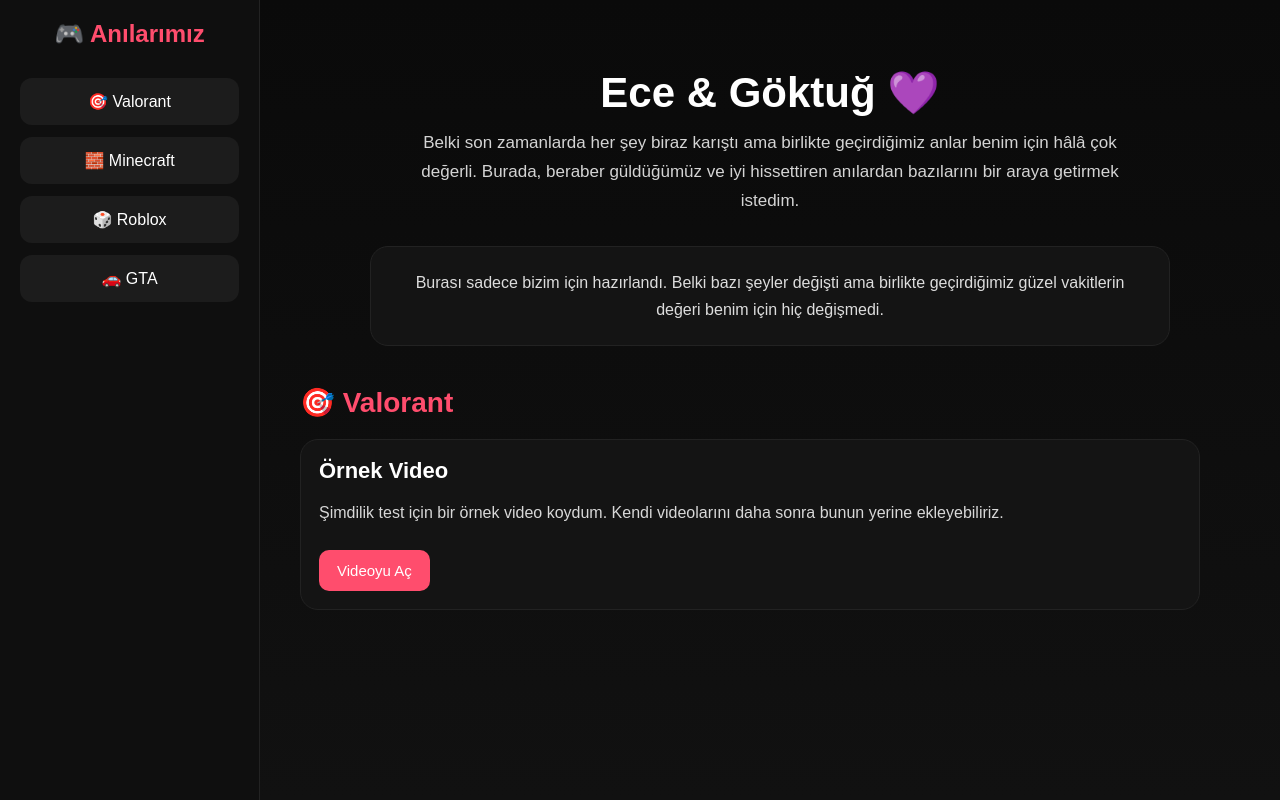
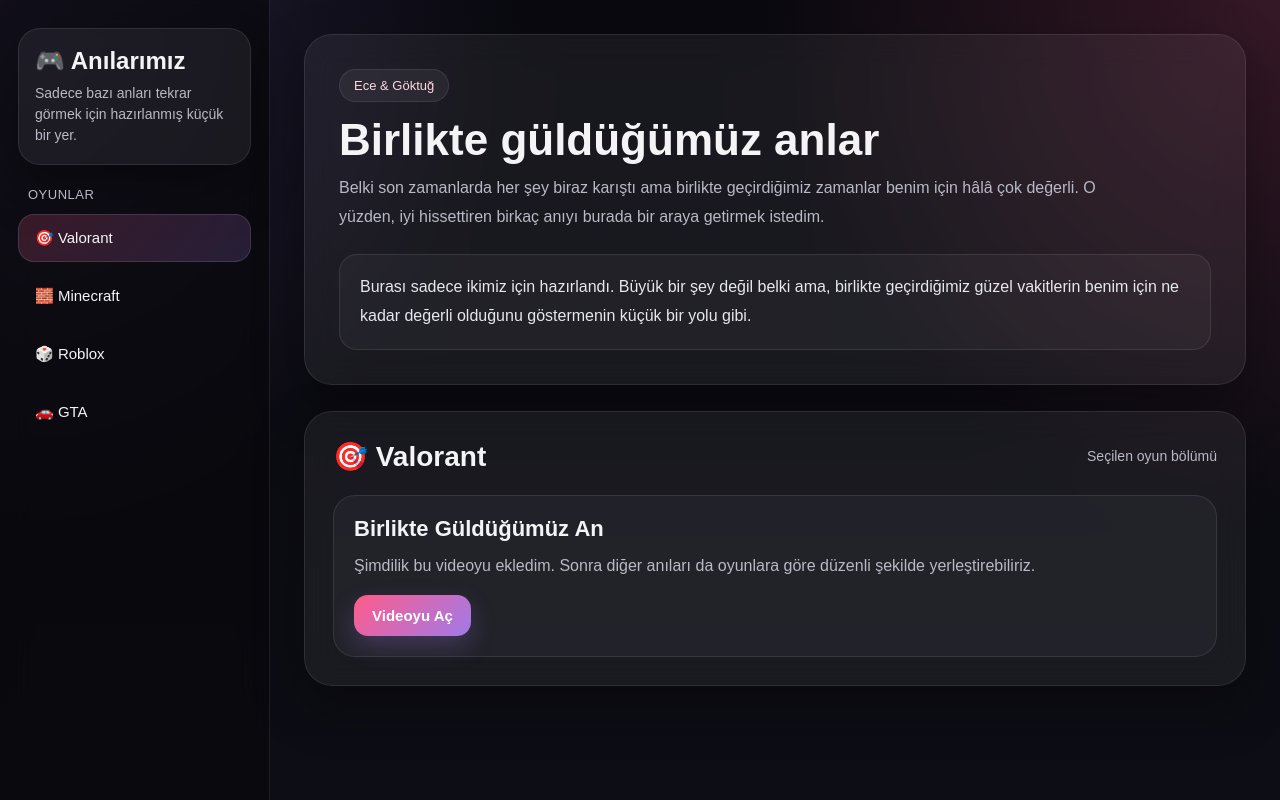
Before and after one commit to techy5959-tech/Best-Duos, a plain HTML site: page index.html in a window 1280 px wide. Drawn offline with Linux system fonts and the light colour scheme.

Commit message:
Update index.html

```diff
--- a/index.html
+++ b/index.html
@@ -10,84 +10,159 @@
       box-sizing: border-box;
     }
 
+    :root {
+      --bg: #0b0b12;
+      --panel: rgba(255, 255, 255, 0.06);
+      --panel-2: rgba(255, 255, 255, 0.04);
+      --border: rgba(255, 255, 255, 0.09);
+      --text: #f4f4f7;
+      --muted: #b9b9c7;
+      --accent: #ff5c8a;
+      --accent-2: #9f7aea;
+      --shadow: 0 20px 50px rgba(0, 0, 0, 0.35);
+    }
+
     body {
       margin: 0;
       font-family: Arial, sans-serif;
-      background: linear-gradient(180deg, #0a0a0a, #111111);
-      color: white;
+      color: var(--text);
+      background:
+        radial-gradient(circle at top left, rgba(159, 122, 234, 0.18), transparent 35%),
+        radial-gradient(circle at top right, rgba(255, 92, 138, 0.18), transparent 35%),
+        linear-gradient(180deg, #09090f 0%, #0d0d15 100%);
+      min-height: 100vh;
     }
 
-    .container {
-      display: flex;
+    .layout {
+      display: grid;
+      grid-template-columns: 270px 1fr;
       min-height: 100vh;
     }
 
     .sidebar {
-      width: 260px;
-      background: #0f0f0f;
-      border-right: 1px solid #222;
-      padding: 20px;
+      background: rgba(8, 8, 12, 0.65);
+      backdrop-filter: blur(16px);
+      border-right: 1px solid var(--border);
+      padding: 28px 18px;
     }
 
-    .logo {
-      text-align: center;
+    .brand {
+      padding: 18px 16px;
+      border-radius: 22px;
+      background: var(--panel);
+      border: 1px solid var(--border);
+      box-shadow: var(--shadow);
+      margin-bottom: 22px;
+    }
+
+    .brand h2 {
+      margin: 0;
       font-size: 24px;
-      color: #ff4d6d;
-      margin-bottom: 30px;
-      font-weight: bold;
+    }
+
+    .brand p {
+      margin: 8px 0 0;
+      color: var(--muted);
+      font-size: 14px;
+      line-height: 1.5;
+    }
+
+    .menu-title {
+      font-size: 13px;
+      color: var(--muted);
+      margin: 18px 10px 12px;
+      letter-spacing: 0.5px;
     }
 
     .game-btn {
       width: 100%;
-      padding: 14px;
-      margin-bottom: 12px;
-      border: none;
-      border-radius: 12px;
-      background: #1c1c1c;
-      color: white;
+      border: 1px solid transparent;
+      background: transparent;
+      color: var(--text);
+      padding: 14px 16px;
+      margin-bottom: 10px;
+      border-radius: 16px;
+      text-align: left;
       cursor: pointer;
-      font-size: 16px;
-      transition: 0.25s;
+      font-size: 15px;
+      transition: 0.25s ease;
     }
 
     .game-btn:hover {
-      background: #ff4d6d;
-      transform: scale(1.02);
+      background: var(--panel);
+      border-color: var(--border);
+      transform: translateX(3px);
     }
 
-    .content {
-      flex: 1;
-      padding: 40px;
+    .game-btn.active-btn {
+      background: linear-gradient(135deg, rgba(255,92,138,0.18), rgba(159,122,234,0.18));
+      border-color: rgba(255,255,255,0.12);
     }
 
-    .header {
-      text-align: center;
-      margin-bottom: 30px;
+    .main {
+      padding: 34px;
     }
 
-    .header h1 {
-      font-size: 42px;
-      margin-bottom: 12px;
+    .hero {
+      background: var(--panel);
+      border: 1px solid var(--border);
+      backdrop-filter: blur(16px);
+      border-radius: 28px;
+      padding: 34px;
+      box-shadow: var(--shadow);
+      margin-bottom: 26px;
     }
 
-    .header p {
-      max-width: 750px;
-      margin: 0 auto;
-      color: #d4d4d4;
-      line-height: 1.7;
-      font-size: 17px;
+    .hero-top {
+      display: flex;
+      align-items: center;
+      justify-content: space-between;
+      gap: 20px;
+      flex-wrap: wrap;
     }
 
-    .note {
-      margin: 30px auto 40px;
-      max-width: 800px;
-      background: #141414;
-      border: 1px solid #222;
+    .badge {
+      display: inline-block;
+      padding: 8px 14px;
+      border-radius: 999px;
+      background: rgba(255,255,255,0.06);
+      border: 1px solid var(--border);
+      color: #ffd7e3;
+      font-size: 13px;
+      margin-bottom: 14px;
+    }
+
+    .hero h1 {
+      margin: 0 0 10px;
+      font-size: 44px;
+      line-height: 1.1;
+    }
+
+    .hero p {
+      margin: 0;
+      max-width: 760px;
+      color: var(--muted);
+      line-height: 1.8;
+      font-size: 16px;
+    }
+
+    .hero-note {
+      margin-top: 22px;
+      padding: 18px 20px;
       border-radius: 18px;
-      padding: 22px;
-      text-align: center;
-      color: #dddddd;
-      line-height: 1.7;
+      background: var(--panel-2);
+      border: 1px solid var(--border);
+      color: #e7e7ef;
+      line-height: 1.8;
+    }
+
+    .section-card {
+      background: var(--panel);
+      border: 1px solid var(--border);
+      backdrop-filter: blur(16px);
+      border-radius: 28px;
+      padding: 28px;
+      box-shadow: var(--shadow);
     }
 
     .video-section {
@@ -98,134 +173,194 @@
       display: block;
     }
 
-    .video-section h3 {
-      color: #ff4d6d;
+    .section-head {
+      display: flex;
+      align-items: center;
+      justify-content: space-between;
+      gap: 12px;
+      margin-bottom: 22px;
+      flex-wrap: wrap;
+    }
+
+    .section-head h3 {
+      margin: 0;
       font-size: 28px;
-      margin-bottom: 20px;
+    }
+
+    .section-head span {
+      color: var(--muted);
+      font-size: 14px;
     }
 
     .video-card {
-      background: #141414;
-      border: 1px solid #222;
-      border-radius: 18px;
-      padding: 18px;
-      margin-top: 20px;
-      max-width: 900px;
+      background: rgba(255, 255, 255, 0.04);
+      border: 1px solid var(--border);
+      border-radius: 22px;
+      padding: 20px;
     }
 
     .video-card h4 {
-      margin-top: 0;
-      margin-bottom: 10px;
+      margin: 0 0 10px;
       font-size: 22px;
     }
 
     .video-card p {
-      color: #d8d8d8;
-      line-height: 1.6;
+      margin: 0 0 16px;
+      color: var(--muted);
+      line-height: 1.7;
     }
 
     .open-btn {
+      border: none;
+      border-radius: 14px;
       padding: 12px 18px;
-      border: none;
-      border-radius: 10px;
-      background: #ff4d6d;
+      background: linear-gradient(135deg, var(--accent), var(--accent-2));
       color: white;
       cursor: pointer;
       font-size: 15px;
-      margin-top: 8px;
+      font-weight: bold;
+      box-shadow: 0 10px 25px rgba(159, 122, 234, 0.25);
+      transition: 0.2s ease;
     }
 
     .open-btn:hover {
-      opacity: 0.9;
+      transform: translateY(-1px);
+      opacity: 0.96;
+    }
+
+    .video-wrap {
+      display: none;
+      margin-top: 18px;
     }
 
     iframe {
       width: 100%;
-      height: 315px;
+      height: 460px;
       border: none;
-      border-radius: 14px;
-      margin-top: 15px;
+      border-radius: 18px;
+      background: #000;
     }
 
     .watched-text {
-      margin-top: 12px;
-      color: #ffb3c1;
+      margin-top: 10px;
+      color: #f5bfd0;
       font-size: 14px;
     }
 
-    @media (max-width: 900px) {
-      .container {
-        flex-direction: column;
+    .empty-box {
+      padding: 22px;
+      border-radius: 20px;
+      border: 1px dashed rgba(255,255,255,0.15);
+      color: var(--muted);
+      background: rgba(255,255,255,0.02);
+      line-height: 1.7;
+    }
+
+    @media (max-width: 980px) {
+      .layout {
+        grid-template-columns: 1fr;
       }
 
       .sidebar {
-        width: 100%;
         border-right: none;
-        border-bottom: 1px solid #222;
+        border-bottom: 1px solid var(--border);
       }
 
-      .content {
-        padding: 25px;
+      .main {
+        padding: 18px;
       }
 
-      .header h1 {
+      .hero, .section-card {
+        padding: 20px;
+        border-radius: 22px;
+      }
+
+      .hero h1 {
         font-size: 32px;
+      }
+
+      iframe {
+        height: 260px;
       }
     }
   </style>
 
   <script>
-    function showGame(id) {
+    function showGame(id, btn) {
       let sections = document.querySelectorAll('.video-section');
       sections.forEach(section => section.classList.remove('active'));
+
+      let buttons = document.querySelectorAll('.game-btn');
+      buttons.forEach(button => button.classList.remove('active-btn'));
+
       document.getElementById(id).classList.add('active');
+      btn.classList.add('active-btn');
     }
 
     function openVideo(id) {
       document.getElementById(id).style.display = 'block';
     }
+
+    window.onload = function () {
+      const firstBtn = document.querySelector('.game-btn');
+      if (firstBtn) firstBtn.classList.add('active-btn');
+    };
   </script>
 </head>
 <body>
-  <div class="container">
-    <div class="sidebar">
-      <div class="logo">🎮 Anılarımız</div>
-
-      <button class="game-btn" onclick="showGame('valorant')">🎯 Valorant</button>
-      <button class="game-btn" onclick="showGame('minecraft')">🧱 Minecraft</button>
-      <button class="game-btn" onclick="showGame('roblox')">🎲 Roblox</button>
-      <button class="game-btn" onclick="showGame('gta')">🚗 GTA</button>
+  <div class="layout">
+    <aside class="sidebar">
+      <div class="brand">
+        <h2>🎮 Anılarımız</h2>
+        <p>Sadece bazı anları tekrar görmek için hazırlanmış küçük bir yer.</p>
       </div>
 
-    <div class="content">
-      <div class="header">
-        <h1>Ece & Göktuğ 💜</h1>
+      <div class="menu-title">OYUNLAR</div>
+
+      <button class="game-btn" onclick="showGame('valorant', this)">🎯 Valorant</button>
+      <button class="game-btn" onclick="showGame('minecraft', this)">🧱 Minecraft</button>
+      <button class="game-btn" onclick="showGame('roblox', this)">🎲 Roblox</button>
+      <button class="game-btn" onclick="showGame('gta', this)">🚗 GTA</button>
+    </aside>
+
+    <main class="main">
+      <section class="hero">
+        <div class="hero-top">
+          <div>
+            <div class="badge">Ece & Göktuğ</div>
+            <h1>Birlikte güldüğümüz anlar</h1>
             <p>
               Belki son zamanlarda her şey biraz karıştı ama birlikte geçirdiğimiz
-          anlar benim için hâlâ çok değerli. Burada, beraber güldüğümüz ve iyi
-          hissettiren anılardan bazılarını bir araya getirmek istedim.
+              zamanlar benim için hâlâ çok değerli. O yüzden, iyi hissettiren birkaç
+              anıyı burada bir araya getirmek istedim.
             </p>
           </div>
-
-      <div class="note">
-        Burası sadece bizim için hazırlandı.
-        Belki bazı şeyler değişti ama birlikte geçirdiğimiz güzel vakitlerin
-        değeri benim için hiç değişmedi.
         </div>
 
+        <div class="hero-note">
+          Burası sadece ikimiz için hazırlandı. Büyük bir şey değil belki ama,
+          birlikte geçirdiğimiz güzel vakitlerin benim için ne kadar değerli olduğunu
+          göstermenin küçük bir yolu gibi.
+        </div>
+      </section>
+
+      <section class="section-card">
         <div id="valorant" class="video-section active">
+          <div class="section-head">
             <h3>🎯 Valorant</h3>
+            <span>Seçilen oyun bölümü</span>
+          </div>
 
           <div class="video-card">
-          <h4>Örnek Video</h4>
+            <h4>Birlikte Güldüğümüz An</h4>
             <p>
-            Şimdilik test için bir örnek video koydum. Kendi videolarını daha
-            sonra bunun yerine ekleyebiliriz.
+              Şimdilik bu videoyu ekledim. Sonra diğer anıları da oyunlara göre
+              düzenli şekilde yerleştirebiliriz.
             </p>
 
             <button class="open-btn" onclick="openVideo('video1')">Videoyu Aç</button>
 
-          <div id="video1" style="display: none;">
+            <div id="video1" class="video-wrap">
               <iframe
                 src="https://www.youtube.com/embed/62eTA3WEK90"
                 allowfullscreen>
@@ -236,32 +371,39 @@
         </div>
 
         <div id="minecraft" class="video-section">
+          <div class="section-head">
             <h3>🧱 Minecraft</h3>
+            <span>Henüz video eklenmedi</span>
+          </div>
 
-        <div class="video-card">
-          <h4>Minecraft Anıları</h4>
-          <p>Bu bölüme videoları daha sonra ekleyeceğiz.</p>
+          <div class="empty-box">
+            Bu bölüme daha sonra Minecraft videolarını ekleyebiliriz.
           </div>
         </div>
 
         <div id="roblox" class="video-section">
+          <div class="section-head">
             <h3>🎲 Roblox</h3>
+            <span>Henüz video eklenmedi</span>
+          </div>
 
-        <div class="video-card">
-          <h4>Roblox Anıları</h4>
-          <p>Bu bölüme videoları daha sonra ekleyeceğiz.</p>
+          <div class="empty-box">
+            Bu bölüme daha sonra Roblox videolarını ekleyebiliriz.
           </div>
         </div>
 
         <div id="gta" class="video-section">
+          <div class="section-head">
             <h3>🚗 GTA</h3>
+            <span>Henüz video eklenmedi</span>
+          </div>
 
-        <div class="video-card">
-          <h4>GTA Anıları</h4>
-          <p>Bu bölüme videoları daha sonra ekleyeceğiz.</p>
+          <div class="empty-box">
+            Bu bölüme daha sonra GTA videolarını ekleyebiliriz.
           </div>
         </div>
-    </div>
+      </section>
+    </main>
   </div>
 </body>
 </html>
```
Lines whose indentation alone changed are shown as unchanged.
